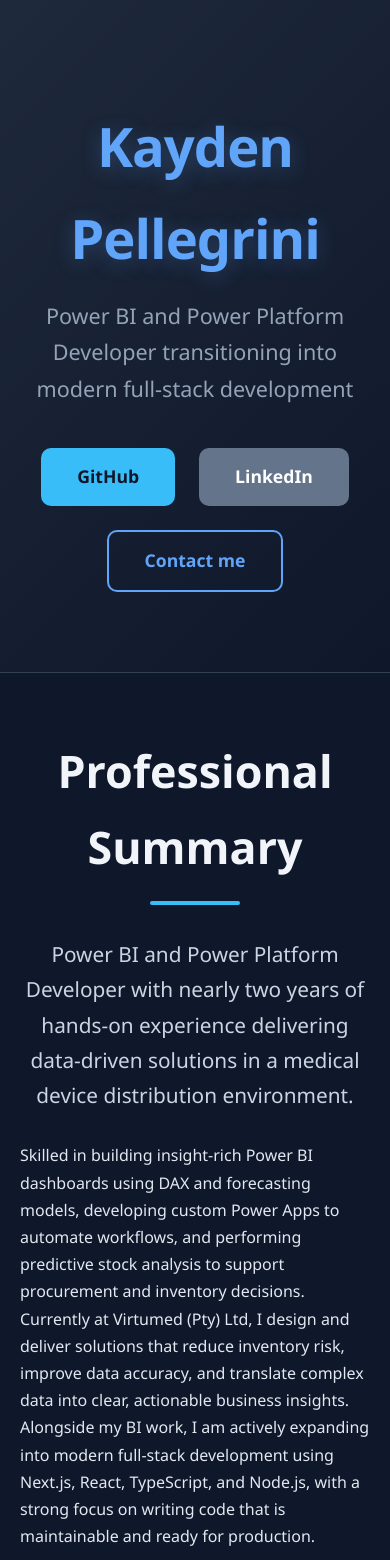
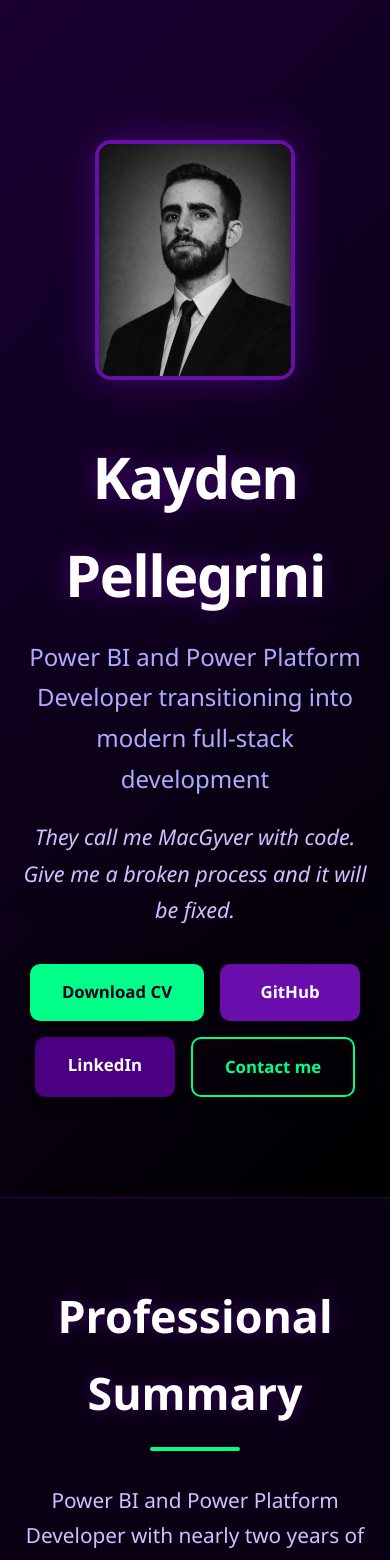
Before and after one commit to KaydenPellegrini/portfolio, a Next.js app: page / in a window 390 px wide. Shown: the top 1560 px of the page. Built offline with nearby package versions, Linux system fonts and the light colour scheme.

Commit message:
Profile and Colours + Animations

```diff
--- a/src/app/page.module.css
+++ b/src/app/page.module.css
@@ -1,88 +1,170 @@
 .container {
   min-height: 100vh;
-  background: #0f172a;
-  color: #e2e8f0;
+  background: linear-gradient(180deg, #0d001a 0%, #000000 100%);
+  color: #e0e0ff;
   font-family: 'Segoe UI', system-ui, -apple-system, sans-serif;
   line-height: 1.7;
+  overflow-x: hidden;
 }
 
 .hero {
   text-align: center;
   padding: 140px 20px 100px;
-  background: linear-gradient(135deg, #1e293b 0%, #0f172a 100%);
-  border-bottom: 1px solid #334155;
+  background: linear-gradient(135deg, #1a0033 0%, #000000 100%);
+  border-bottom: 1px solid #2a004d;
+  position: relative;
+  overflow: hidden;
+}
+
+.hero::before {
+  content: '';
+  position: absolute;
+  top: 0;
+  left: 0;
+  right: 0;
+  bottom: 0;
+  background: radial-gradient(circle at 50% 50%, rgba(106, 13, 173, 0.08) 0%, transparent 70%);
+  pointer-events: none;
+  animation: pulse 8s infinite alternate;
+}
+
+@keyframes pulse {
+  0% { opacity: 0.6; }
+  100% { opacity: 0.3; }
+}
+
+.heroContent {
+  display: flex;
+  flex-direction: column;
+  align-items: center;
+  gap: 2.5rem;
+  max-width: 900px;
+  margin: 0 auto;
+  position: relative;
+  z-index: 1;
+}
+
+.profileImage {
+  width: 260px;
+  height: auto;
+  max-height: 300px;
+  object-fit: cover;
+  object-position: top;
+  border-radius: 16px;
+  border: 4px solid #6a0dad;
+  box-shadow: 0 0 40px rgba(106, 13, 173, 0.5);
+  transition: transform 0.4s ease, box-shadow 0.4s ease;
+}
+
+.profileImage:hover {
+  transform: scale(1.08);
+  box-shadow: 0 0 60px rgba(106, 13, 173, 0.8);
+}
+
+.heroText {
+  text-align: center;
 }
 
 .hero h1 {
-  font-size: 4.5rem;
+  font-size: 4.8rem;
   font-weight: 900;
-  margin: 0 0 0.8rem;
-  letter-spacing: -1px;
-  color: #60a5fa;
-  text-shadow: 0 4px 20px rgba(96, 165, 250, 0.25);
+  margin: 0.5rem 0 0.8rem;
+  letter-spacing: -1.5px;
+  color: #ffffff;
+  text-shadow: 0 0 20px rgba(106, 13, 173, 0.6);
+  animation: glow 3s infinite alternate;
+}
+
+@keyframes glow {
+  0% { text-shadow: 0 0 20px rgba(106, 13, 173, 0.6); }
+  100% { text-shadow: 0 0 40px rgba(106, 13, 173, 0.9); }
 }
 
 .tagline {
   font-size: 1.5rem;
-  color: #94a3b8;
-  margin: 0 0 2.5rem;
-  max-width: 700px;
-  margin-left: auto;
-  margin-right: auto;
+  color: #b0aaff;
+  margin: 0 0 1.2rem;
+}
+
+.personalHook {
+  font-size: 1.35rem;
+  color: #d0c0ff;
+  margin: 0 0 2.2rem;
+  font-weight: 400;
+  font-style: italic;
 }
 
 .heroButtons {
   display: flex;
-  gap: 1.5rem;
+  flex-direction: row;
+  gap: 1.2rem;
   justify-content: center;
-  flex-wrap: wrap;
+  flex-wrap: nowrap;
 }
 
 .btnPrimary,
 .btnSecondary,
-.btnOutline {
-  padding: 14px 36px;
-  font-size: 1.1rem;
+.btnOutline,
+.btnDownload {
+  padding: 14px 32px;
+  font-size: 1.05rem;
   font-weight: 600;
   border-radius: 10px;
   text-decoration: none;
-  transition: all 0.25s ease;
+  transition: all 0.3s ease;
   cursor: pointer;
+  white-space: nowrap;
+  min-width: 140px;
+  text-align: center;
+  box-shadow: 0 4px 15px rgba(0, 0, 0, 0.5);
+}
+
+.btnDownload {
+  background: #00ff88; /* neon green */
+  color: #0d001a;
+  border: none;
+}
+
+.btnDownload:hover {
+  background: #00cc66;
+  transform: translateY(-4px) scale(1.05);
+  box-shadow: 0 12px 40px rgba(0, 255, 136, 0.6);
 }
 
 .btnPrimary {
-  background: #38bdf8;
-  color: #0f172a;
+  background: #6a0dad; /* deep purple */
+  color: white;
   border: none;
 }
 
 .btnPrimary:hover {
-  background: #0ea5e9;
-  transform: translateY(-3px);
-  box-shadow: 0 12px 30px rgba(56, 189, 248, 0.35);
+  background: #8a2be2;
+  transform: translateY(-4px) scale(1.05);
+  box-shadow: 0 12px 40px rgba(138, 43, 226, 0.6);
 }
 
 .btnSecondary {
-  background: #64748b;
+  background: #4b0082; /* indigo */
   color: white;
 }
 
 .btnSecondary:hover {
-  background: #475569;
-  transform: translateY(-3px);
+  background: #7d26cd;
+  transform: translateY(-4px) scale(1.05);
 }
 
 .btnOutline {
   background: transparent;
-  color: #60a5fa;
-  border: 2px solid #60a5fa;
+  color: #00ff88;
+  border: 2px solid #00ff88;
 }
 
 .btnOutline:hover {
-  background: rgba(96, 165, 250, 0.1);
-  transform: translateY(-3px);
+  background: rgba(0, 255, 136, 0.1);
+  transform: translateY(-4px) scale(1.05);
 }
 
+/* Rest of styles (sections, cards, skills, footer) – kept mostly the same but adjusted for new palette */
 .section {
   max-width: 1100px;
   margin: 0 auto;
@@ -92,9 +174,10 @@
 .section h2 {
   font-size: 2.8rem;
   margin-bottom: 2rem;
-  color: #f1f5f9;
+  color: #ffffff;
   text-align: center;
   font-weight: 800;
+  text-shadow: 0 0 15px rgba(106, 13, 173, 0.5);
 }
 
 .section h2::after {
@@ -102,7 +185,7 @@
   display: block;
   width: 90px;
   height: 4px;
-  background: #38bdf8;
+  background: #00ff88;
   margin: 1rem auto 0;
   border-radius: 2px;
 }
@@ -111,34 +194,36 @@
   font-size: 1.3rem;
   max-width: 820px;
   margin: 0 auto 1.8rem;
-  color: #cbd5e1;
+  color: #d0c0ff;
   text-align: center;
   font-weight: 400;
 }
 
 .highlightCard {
-  background: #1e293b;
+  background: rgba(26, 0, 51, 0.6);
   padding: 2.2rem;
   border-radius: 14px;
-  border: 1px solid #334155;
+  border: 1px solid #4b0082;
   margin-bottom: 2rem;
-  transition: all 0.3s ease;
+  transition: all 0.4s ease;
+  backdrop-filter: blur(8px);
 }
 
 .highlightCard:hover {
-  transform: translateY(-8px);
-  border-color: #38bdf8;
+  transform: translateY(-8px) scale(1.02);
+  border-color: #00ff88;
+  box-shadow: 0 0 40px rgba(0, 255, 136, 0.3);
 }
 
 .highlightCard h3 {
   font-size: 1.8rem;
   margin-bottom: 0.7rem;
-  color: #7dd3fc;
+  color: #00ff88;
 }
 
 .period {
   font-size: 1rem;
-  color: #94a3b8;
+  color: #b0aaff;
   margin-bottom: 1rem;
   display: block;
   font-style: italic;
@@ -153,7 +238,7 @@
 .grid h3 {
   font-size: 1.6rem;
   margin-bottom: 1.2rem;
-  color: #93c5fd;
+  color: #d0c0ff;
 }
 
 .skillsContainer {
@@ -170,30 +255,35 @@
 
 .skillItem span {
   font-size: 1.1rem;
-  color: #cbd5e1;
+  color: #d0c0ff;
   font-weight: 500;
 }
 
 .skillBar {
   height: 10px;
-  background: #334155;
+  background: rgba(75, 0, 130, 0.6);
   border-radius: 999px;
   overflow: hidden;
+  border: 1px solid #4b0082;
 }
 
 .skillLevel {
   height: 100%;
-  background: #38bdf8;
+  background: #00ff88;
   border-radius: 999px;
-  transition: width 0.8s ease;
+  transition: width 0.8s ease, box-shadow 0.8s ease;
+}
+
+.skillItem:hover .skillLevel {
+  box-shadow: 0 0 20px rgba(0, 255, 136, 0.7);
 }
 
 .footer {
   text-align: center;
   padding: 80px 20px 100px;
-  background: #0f172a;
-  border-top: 1px solid #334155;
-  color: #94a3b8;
+  background: #0d001a;
+  border-top: 1px solid #4b0082;
+  color: #b0aaff;
   font-size: 1rem;
 }
 
@@ -203,21 +293,20 @@
 }
 
 /* Mobile */
-@media (max-width: 768px) {
-  .hero {
-    padding: 100px 20px 80px;
+@media (max-width: 1024px) {
+  .heroContent {
+    flex-direction: column;
+    gap: 2.5rem;
+  }
+  .profileImage {
+    width: 200px;
+    max-height: 240px;
+  }
+  .heroButtons {
+    flex-wrap: wrap;
+    gap: 1rem;
   }
   .hero h1 {
-    font-size: 3.4rem;
-  }
-  .tagline {
-    font-size: 1.35rem;
-  }
-  .section {
-    padding: 60px 20px;
-  }
-  .grid {
-    grid-template-columns: 1fr;
-    gap: 2.5rem;
+    font-size: 3.6rem;
   }
 }
--- a/src/app/page.tsx
+++ b/src/app/page.tsx
@@ -3,13 +3,33 @@ import styles from './page.module.css';
 export default function Home() {
   return (
     <div className={styles.container}>
-      {/* Hero */}
+      {/* Hero – photo on top, name centered below, buttons in one row */}
       <section className={styles.hero}>
+        <div className={styles.heroContent}>
+          <img
+            src="/profile.webp"
+            alt="Kayden Pellegrini"
+            className={styles.profileImage}
+          />
+
+          <div className={styles.heroText}>
             <h1>Kayden Pellegrini</h1>
             <p className={styles.tagline}>
               Power BI and Power Platform Developer transitioning into modern full-stack development
             </p>
+
+            <p className={styles.personalHook}>
+              They call me MacGyver with code. Give me a broken process and it will be fixed.
+            </p>
+
             <div className={styles.heroButtons}>
+              <a
+                href="/Kayden-Pellegrini-CV-2026.pdf"
+                download="Kayden-Pellegrini-CV-2026.pdf"
+                className={styles.btnDownload}
+              >
+                Download CV
+              </a>
               <a
                 href="https://github.com/KaydenPellegrini"
                 target="_blank"
@@ -26,9 +46,14 @@ export default function Home() {
               >
                 LinkedIn
               </a>
-          <a href="mailto:developer.kayden@gmail.com" className={styles.btnOutline}>
+              <a
+                href="mailto:developer.kayden@gmail.com"
+                className={styles.btnOutline}
+              >
                 Contact me
               </a>
+            </div>
+          </div>
         </div>
       </section>
 
@@ -62,7 +87,7 @@ export default function Home() {
           <h3>Escape Room Manager</h3>
           <p className={styles.period}>Hashtag Escape – Johannesburg • February 2022 – March 2024</p>
           <p>
-            Ran daily operations and handled all technical systems in a high-pressure, fun environment. Sharpened quick thinking and the ability to stay calm when things inevitably go a bit sideways — skills that transfer surprisingly well to debugging code late at night.
+            Ran daily operations and handled all technical systems in a high-pressure, fun environment. Sharpened quick thinking and the ability to stay calm when things inevitably go a bit sideways. Skills that transfer surprisingly well to debugging code late at night.
           </p>
         </div>
 
```
Lines whose indentation alone changed are shown as unchanged.
